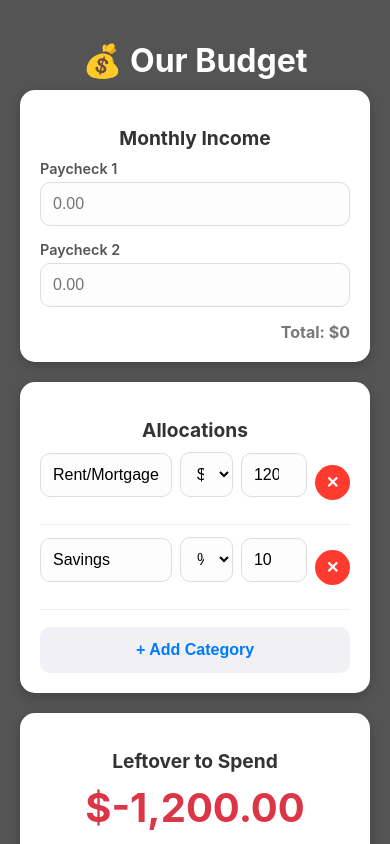
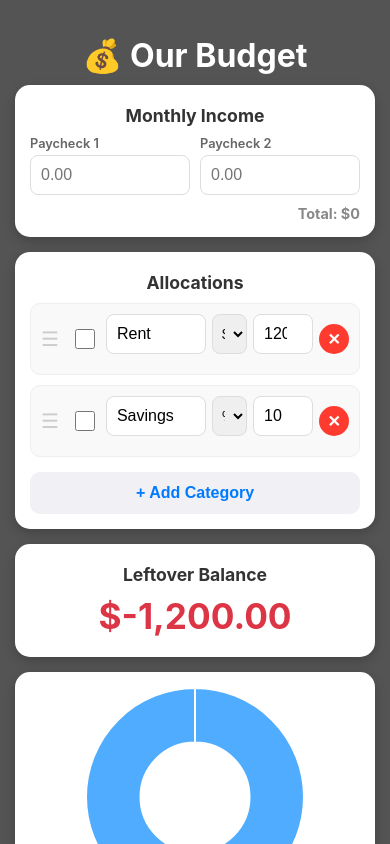
Before and after one commit to CadenY99/Budgeting-App, a plain HTML site: page index.html in a window 390 px wide. Shown: the top 844 px of the page. Drawn offline with nearby package versions, Linux system fonts and the light colour scheme.

Commit message:
Update index.html
Drag-and-Drop: Use the "☰" handle on the left side of any category to slide it up or down. This uses the SortableJS library.

Expense Checkboxes: There is now a checkbox next to each item. When you check it, the row will turn semi-transparent (dimmed), indicating that the transaction is "done."

Dropdown Fix: I adjusted the font-size and padding of the $ / % selector so the percent sign fits properly on smaller mobile screens.

Layout Cleanup: I put the two income inputs side-by-side to save vertical space on your iPhone screen.

```diff
--- a/index.html
+++ b/index.html
@@ -5,10 +5,11 @@
     <meta name="viewport" content="width=device-width, initial-scale=1.0, maximum-scale=1.0, user-scalable=no">
     <title>Couples Budget</title>
     <script src="https://cdn.jsdelivr.net/npm/chart.js"></script>
+    <script src="https://cdn.jsdelivr.net/npm/sortablejs@1.15.0/Sortable.min.js"></script>
     <style>
         :root {
             --primary: #007AFF;
-            --bg: #545454; /* Your requested soft grey */
+            --bg: #545454;
             --card-bg: #ffffff;
             --text-main: #ffffff;
         }
@@ -16,81 +17,111 @@
             font-family: -apple-system, BlinkMacSystemFont, "Segoe UI", Roboto, Helvetica, Arial, sans-serif;
             background-color: var(--bg);
             margin: 0;
-            padding: 20px;
+            padding: 15px;
             color: var(--text-main);
             -webkit-tap-highlight-color: transparent;
         }
         h1, h2 { text-align: center; margin-bottom: 10px; color: var(--text-main); }
-        h2 { font-size: 1.2rem; color: #333; } /* Inside cards */
+        h2 { font-size: 1.1rem; color: #333; margin-top: 5px; }
 
         .card {
             background: var(--card-bg);
             border-radius: 15px;
-            padding: 20px;
-            margin-bottom: 20px;
+            padding: 15px;
+            margin-bottom: 15px;
             box-shadow: 0 4px 12px rgba(0,0,0,0.2);
-            color: #333; /* Dark text for light cards */
+            color: #333;
         }
 
-        label { display: block; margin-bottom: 5px; font-weight: 600; font-size: 0.9em; color: #555; }
+        label { display: block; margin-bottom: 4px; font-weight: 600; font-size: 0.8em; color: #666; }
         input[type="number"], input[type="text"], select {
             width: 100%;
-            padding: 12px;
-            margin-bottom: 15px;
+            padding: 10px;
+            margin-bottom: 10px;
             border: 1px solid #ddd;
-            border-radius: 10px;
+            border-radius: 8px;
             box-sizing: border-box;
             font-size: 16px;
-            background: #fdfdfd;
+        }
+
+        /* Fixed the dropdown size issue */
+        select {
+            font-size: 14px;
+            padding: 10px 5px;
+            text-align: center;
         }
 
         button {
             background-color: var(--primary);
             color: white;
             border: none;
-            padding: 14px;
+            padding: 12px;
             border-radius: 10px;
             font-size: 16px;
             font-weight: 600;
-            cursor: pointer;
             width: 100%;
-            transition: opacity 0.2s;
         }
-        button:active { opacity: 0.7; }
-
         button.secondary {
             background-color: #f0f0f5;
             color: var(--primary);
             margin-top: 5px;
         }
 
+        /* Drag & Drop Styling */
         .category-item {
             display: flex;
-            gap: 8px;
+            gap: 6px;
             align-items: center;
-            margin-bottom: 12px;
-            padding-bottom: 12px;
-            border-bottom: 1px solid #eee;
+            margin-bottom: 10px;
+            padding: 10px;
+            background: #f9f9f9;
+            border-radius: 10px;
+            border: 1px solid #eee;
         }
+        .handle {
+            cursor: grab;
+            color: #ccc;
+            padding-right: 5px;
+            font-size: 20px;
+            user-select: none;
+        }
+        .is-paid {
+            opacity: 0.4;
+            filter: grayscale(1);
+        }
+
+        /* Checkbox styling */
+        .cb-container {
+            display: flex;
+            align-items: center;
+            justify-content: center;
+            width: 30px;
+        }
+        input[type="checkbox"] {
+            width: 20px;
+            height: 20px;
+        }
+
         .remove-btn {
             background: #FF3B30;
-            width: 35px;
-            height: 35px;
-            min-width: 35px;
+            width: 30px;
+            height: 30px;
+            min-width: 30px;
             border-radius: 50%;
+            color: white;
+            border: none;
             display: flex;
             align-items: center;
             justify-content: center;
         }
 
-        .result-box h1 { margin: 10px 0; color: #333; font-size: 2.5rem; }
+        .result-box h1 { margin: 5px 0; color: #333; font-size: 2.2rem; }
         .balance-positive { color: #28a745 !important; }
         .balance-negative { color: #dc3545 !important; }
 
         .chart-container {
             position: relative;
-            height: 280px;
-            width: 100%;
+            height: 250px;
         }
     </style>
 </head>
@@ -100,13 +131,17 @@
 
     <div class="card">
         <h2>Monthly Income</h2>
-        <label>Paycheck 1</label>
-        <input type="number" id="income1" placeholder="0.00" oninput="saveAndCalc()">
-
-        <label>Paycheck 2</label>
-        <input type="number" id="income2" placeholder="0.00" oninput="saveAndCalc()">
-
-        <div style="text-align: right; font-weight: bold; color: #777;">
+        <div style="display: flex; gap: 10px;">
+            <div style="flex: 1;">
+                <label>Paycheck 1</label>
+                <input type="number" id="income1" placeholder="0.00" oninput="saveAndCalc()">
+            </div>
+            <div style="flex: 1;">
+                <label>Paycheck 2</label>
+                <input type="number" id="income2" placeholder="0.00" oninput="saveAndCalc()">
+            </div>
+        </div>
+        <div style="text-align: right; font-weight: bold; color: #888; font-size: 0.9em;">
             Total: $<span id="totalIncome">0.00</span>
         </div>
     </div>
@@ -118,7 +153,7 @@
     </div>
 
     <div class="card result-box">
-        <h2>Leftover to Spend</h2>
+        <h2>Leftover Balance</h2>
         <h1 id="remainingBalance">$0.00</h1>
     </div>
 
@@ -132,7 +167,6 @@
         let categories = [];
         let myChart = null;
 
-        // LOAD DATA ON START
         function init() {
             const savedIncome1 = localStorage.getItem('income1');
             const savedIncome2 = localStorage.getItem('income2');
@@ -141,18 +175,32 @@
             if(savedIncome1) document.getElementById('income1').value = savedIncome1;
             if(savedIncome2) document.getElementById('income2').value = savedIncome2;
 
-            if(savedCats) {
-                categories = JSON.parse(savedCats);
-            } else {
-                // Default starting categories
-                categories = [
-                    { name: "Rent/Mortgage", type: "fixed", value: 1200 },
-                    { name: "Savings", type: "percent", value: 10 }
-                ];
-            }
+            categories = savedCats ? JSON.parse(savedCats) : [
+                { name: "Rent", type: "fixed", value: 1200, paid: false },
+                { name: "Savings", type: "percent", value: 10, paid: false }
+            ];
 
             renderCategories();
+            initSortable();
             calculateBudget();
+        }
+
+        function initSortable() {
+            const el = document.getElementById('categoryList');
+            Sortable.create(el, {
+                handle: '.handle',
+                animation: 150,
+                onEnd: function() {
+                    // Update our categories array based on the new DOM order
+                    const newOrder = [];
+                    document.querySelectorAll('.category-item').forEach(row => {
+                        newOrder.push(categories[row.dataset.index]);
+                    });
+                    categories = newOrder;
+                    renderCategories(); // Re-render to update data-indices
+                    saveAndCalc();
+                }
+            });
         }
 
         function renderCategories() {
@@ -160,24 +208,39 @@
             container.innerHTML = '';
             categories.forEach((cat, index) => {
                 const div = document.createElement('div');
-                div.className = 'category-item';
+                div.className = `category-item ${cat.paid ? 'is-paid' : ''}`;
+                div.dataset.index = index;
                 div.innerHTML = `
-                    <div style="flex: 2;"><input type="text" value="${cat.name}" placeholder="Label" oninput="updateCat(${index}, 'name', this.value)"></div>
-                    <div style="flex: 0.8;">
+                    <div class="handle">☰</div>
+                    <div class="cb-container">
+                        <input type="checkbox" ${cat.paid ? 'checked' : ''} onchange="togglePaid(${index})">
+                    </div>
+                    <div style="flex: 2;">
+                        <input type="text" value="${cat.name}" placeholder="Item" oninput="updateCat(${index}, 'name', this.value)">
+                    </div>
+                    <div style="flex: 0.7;">
                         <select onchange="updateCat(${index}, 'type', this.value)">
                             <option value="fixed" ${cat.type === 'fixed' ? 'selected' : ''}>$</option>
                             <option value="percent" ${cat.type === 'percent' ? 'selected' : ''}>%</option>
                         </select>
                     </div>
-                    <div style="flex: 1;"><input type="number" value="${cat.value}" oninput="updateCat(${index}, 'value', this.value)"></div>
+                    <div style="flex: 1.2;">
+                        <input type="number" value="${cat.value}" oninput="updateCat(${index}, 'value', this.value)">
+                    </div>
                     <button class="remove-btn" onclick="removeCategory(${index})">✕</button>
                 `;
                 container.appendChild(div);
             });
         }
 
+        function togglePaid(index) {
+            categories[index].paid = !categories[index].paid;
+            renderCategories();
+            saveAndCalc();
+        }
+
         function addCategory() {
-            categories.push({ name: "", type: "fixed", value: 0 });
+            categories.push({ name: "", type: "fixed", value: 0, paid: false });
             renderCategories();
             saveData();
         }
@@ -229,7 +292,7 @@
             balanceEl.className = remaining < 0 ? 'balance-negative' : 'balance-positive';
 
             if (remaining > 0) {
-                chartLabels.push("Unallocated");
+                chartLabels.push("Remaining");
                 chartData.push(remaining);
             }
             updateChart(chartLabels, chartData);
@@ -245,13 +308,14 @@
                     datasets: [{
                         data: data,
                         backgroundColor: ['#4facfe', '#00f2fe', '#f093fb', '#f5576c', '#43e97b', '#fa709a', '#667eea'],
-                        borderWidth: 0
+                        borderWidth: 2,
+                        borderColor: '#ffffff'
                     }]
                 },
                 options: {
                     responsive: true,
                     maintainAspectRatio: false,
-                    plugins: { legend: { position: 'bottom', labels: { boxWidth: 12 } } }
+                    plugins: { legend: { position: 'bottom', labels: { boxWidth: 10, font: { size: 10 } } } }
                 }
             });
         }
```
